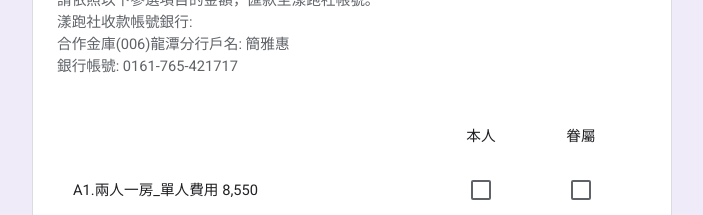
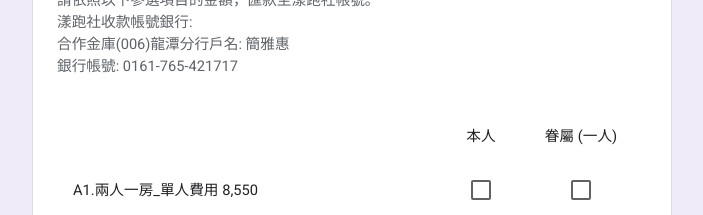
Before and after one commit to auestin/emba-form, a React (Vite) app: page / in a window 1280 px wide. Shown: the part 1960-2175 px from the top of the page, without its empty margins (288-991 px from the left). Built offline with nearby package versions, Linux system fonts and the light colour scheme; a web font is replaced by a local one.

Commit message:
Update family column header

```diff
--- a/src/App.jsx
+++ b/src/App.jsx
@@ -228,7 +228,7 @@ function App() {
               <div className="grid-header-row">
                 <div className="grid-cell"></div>
                 <div className="grid-cell header-cell">本人</div>
-                <div className="grid-cell header-cell">眷屬</div>
+                <div className="grid-cell header-cell">眷屬 (一人)</div>
               </div>
               <div className="items-list">
                 {orderItems.map((item, index) => (
```
